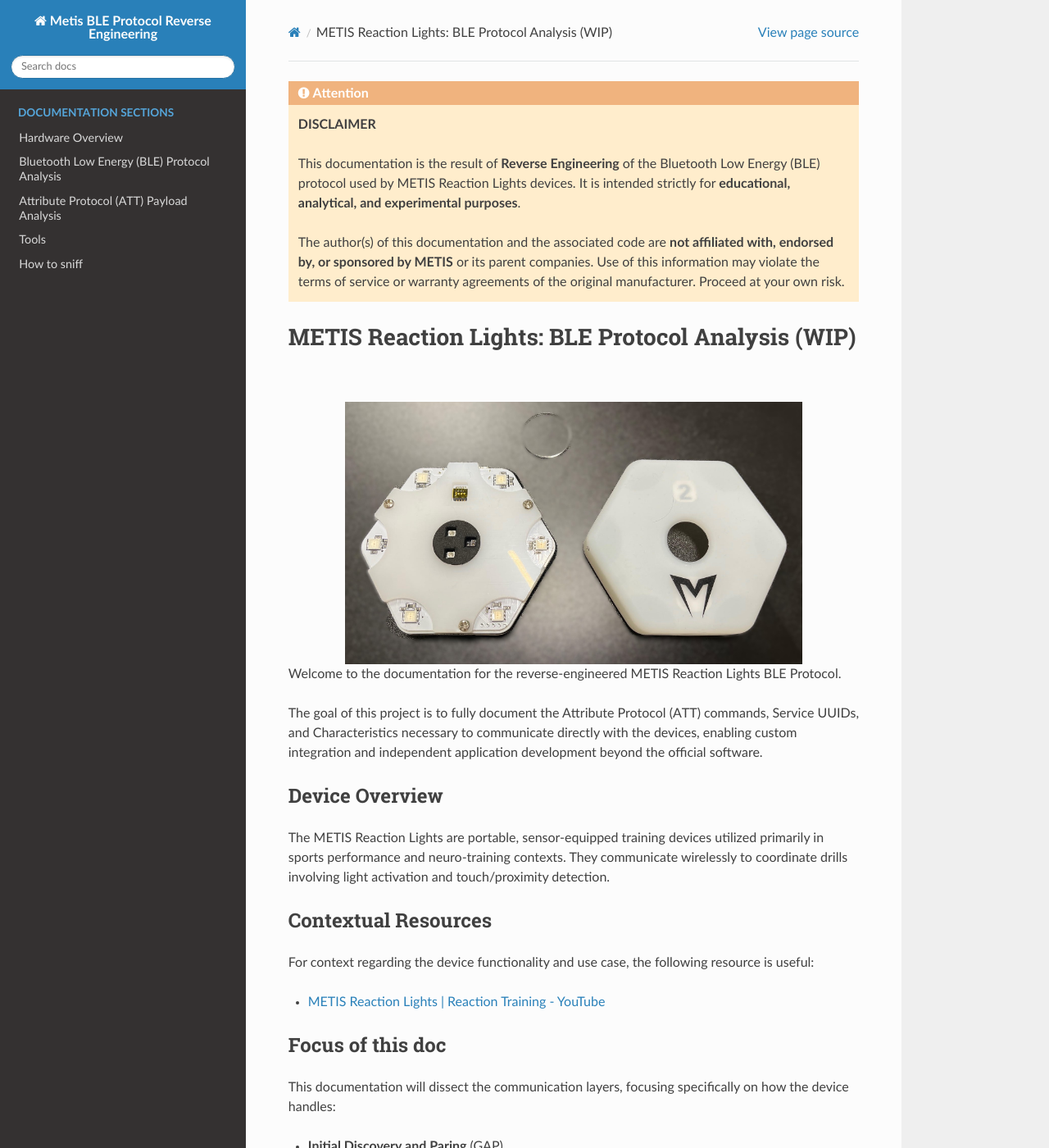
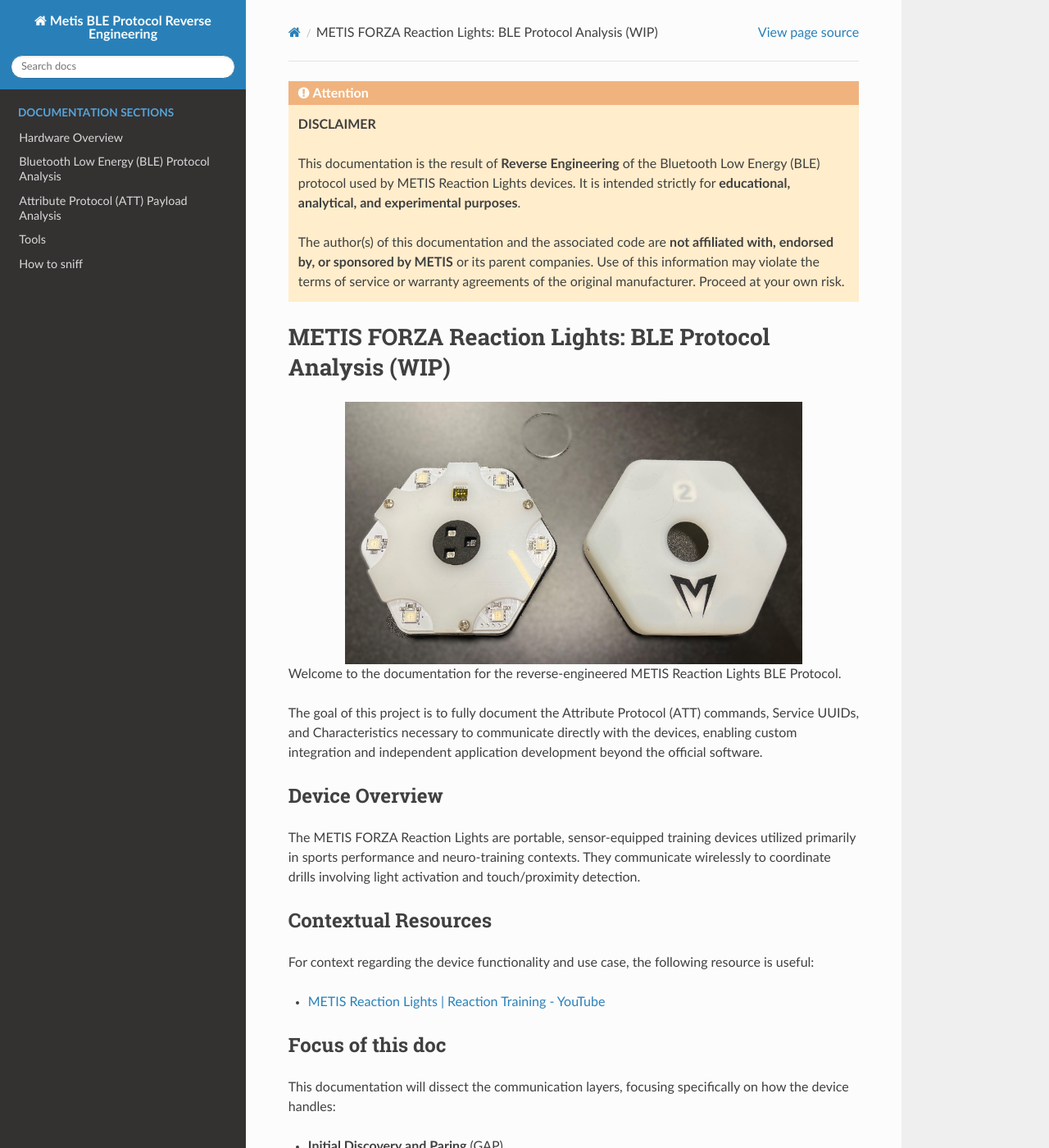
Before and after one commit to cromagn/metis-reaction-protocol, a Sphinx documentation site: the page built from docs/index.rst, in a window 1280 px wide and 1400 px high. Shown: the whole window at 82% size. Built offline with Sphinx 7.4.7 and the Read the Docs theme 3.1.0, drawn with Linux system fonts in a browser that asks for light colours.

Commit message:
Update index.rst

```diff
--- a/docs/index.rst
+++ b/docs/index.rst
@@ -1,4 +1,4 @@
-.. METIS Reaction Lights BLE Protocol Documentation
+.. METIS FORZA Reaction Lights BLE Protocol Documentation
 .. =================================================
 
 .. *********************************************************************************
@@ -12,7 +12,7 @@
 
    The author(s) of this documentation and the associated code are **not affiliated with, endorsed by, or sponsored by METIS** or its parent companies. Use of this information may violate the terms of service or warranty agreements of the original manufacturer. Proceed at your own risk.
 
-METIS Reaction Lights: BLE Protocol Analysis (WIP)
+METIS FORZA Reaction Lights: BLE Protocol Analysis (WIP)
 ============================================
 .. image:: _static/Front_1.jpg
    :alt: Metis Images
@@ -25,7 +25,7 @@
 Device Overview
 ---------------
 
-The METIS Reaction Lights are portable, sensor-equipped training devices utilized primarily in sports performance and neuro-training contexts. They communicate wirelessly to coordinate drills involving light activation and touch/proximity detection.
+The METIS FORZA Reaction Lights are portable, sensor-equipped training devices utilized primarily in sports performance and neuro-training contexts. They communicate wirelessly to coordinate drills involving light activation and touch/proximity detection.
 
 
 Contextual Resources
```
